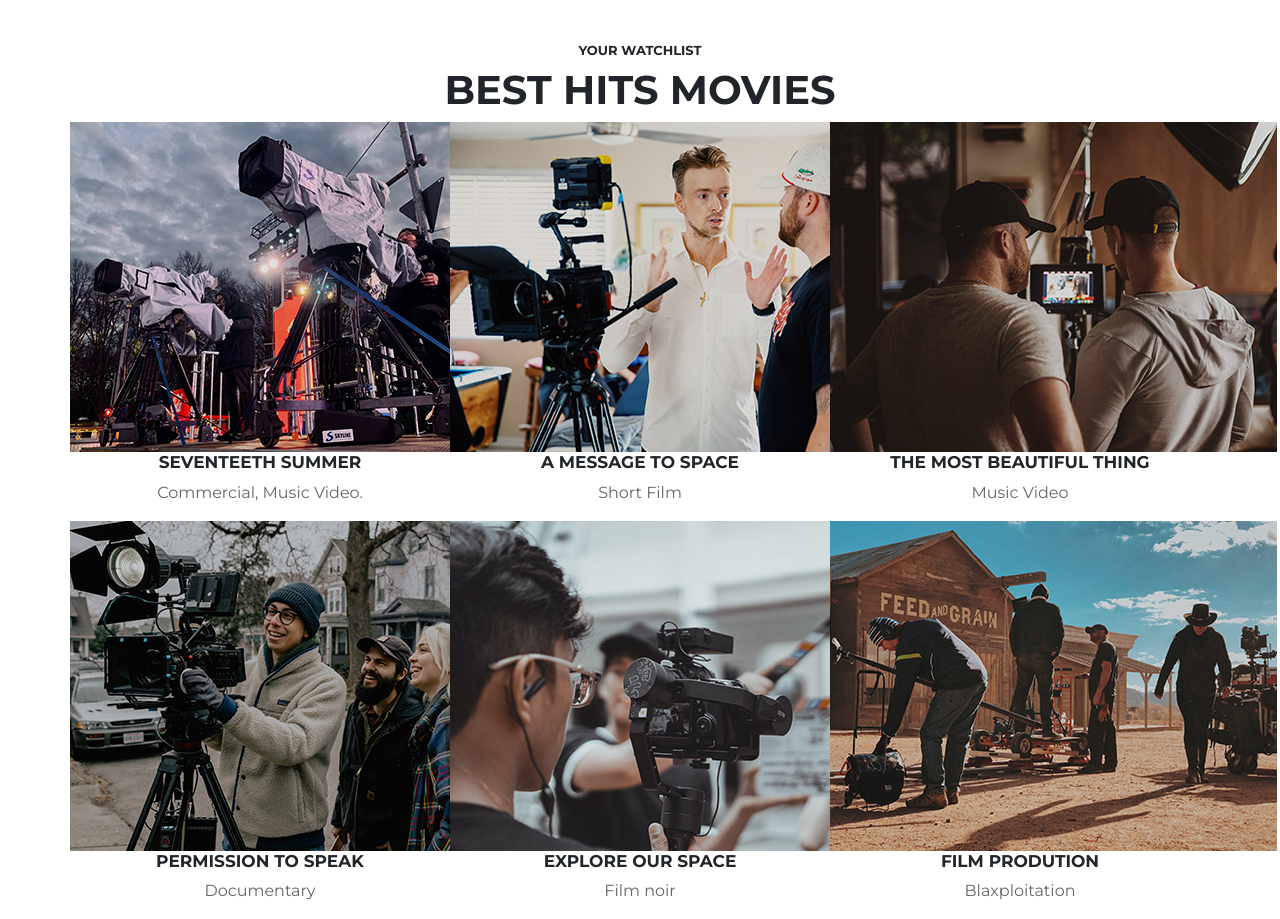
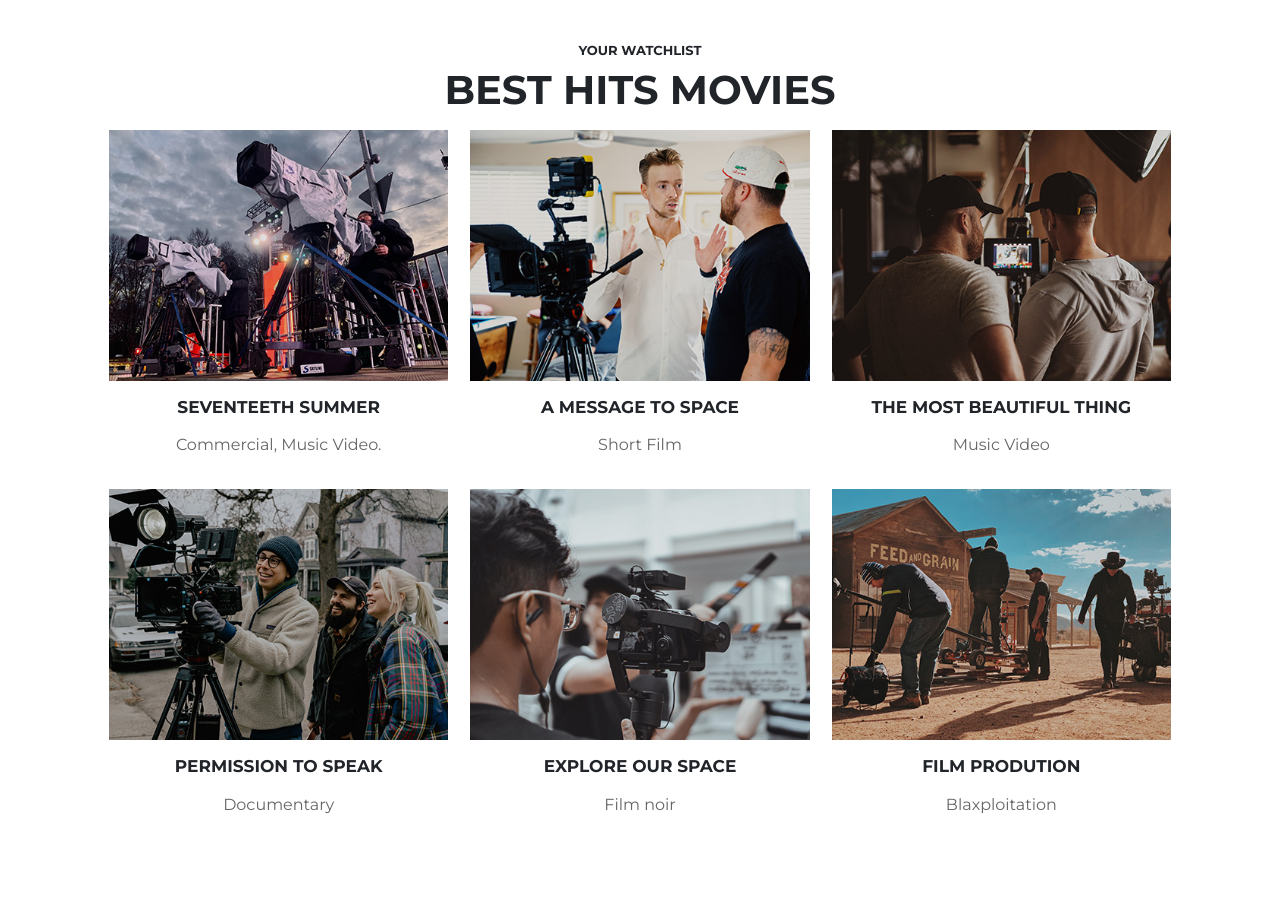
Before and after one commit to DavideGila/proj-html-vuejs, a Vue app: page / in a window 1280 px wide. Shown: the part 1360-2279 px from the top of the page. After the commit the page ends 2225 px from the top, so only its background shows below. Built offline with nearby package versions, Linux system fonts and the light colour scheme.

Commit message:
fixed third section style

```diff
--- a/src/components/MainComponent.vue
+++ b/src/components/MainComponent.vue
@@ -47,11 +47,11 @@
             <div class="container">
                 <h4 class="text-center text-uppercase">Your Watchlist</h4>
                 <h2 class="text-center text-uppercase">Best Hits Movies</h2>
-                <div class="row">
+                <div class="row m-3">
                     <div v-for="element in store.thirdSection" class="col-4 text-center p-0">
-                        <img :src="element.img" alt="">
-                        <h6 class="text-uppercase">{{ element.title }}</h6>
-                        <p>{{ element.p }}</p>
+                        <img :src="element.img" alt="" style="width: 94%;" class="pb-3">
+                        <h6 class="text-uppercase pb-2">{{ element.title }}</h6>
+                        <p class="pb-3">{{ element.p }}</p>
                     </div>
                 </div>
             </div>
```
